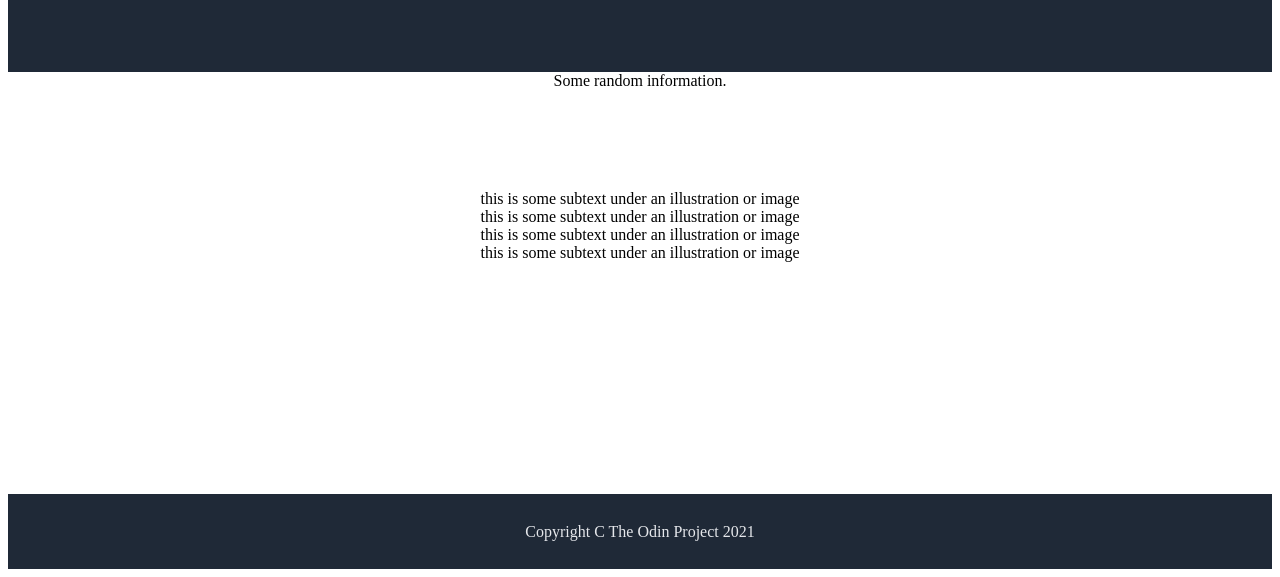
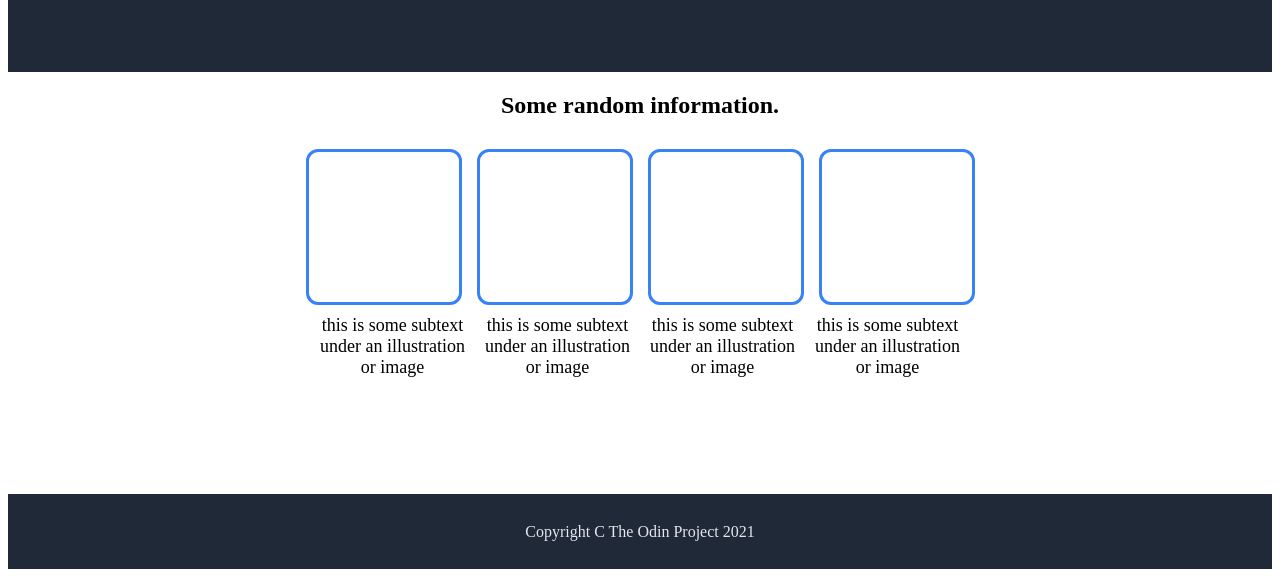
Before and after one commit to sungazing8/Odin-landing-page, a plain HTML site: page index.html in a window 1280 px wide. Shown: the part 239-816 px from the top of the page. Drawn offline with Linux system fonts and the light colour scheme.

Commit message:
Complete container-2 css

```diff
--- a/style.css
+++ b/style.css
@@ -91,14 +91,42 @@ button{
     align-items: center;
 }
 
+
 .boxes{
     display: flex;
+    margin: 10px;
+    justify-content: space-around;
+    gap: 15px;
+}
+
+.cont-2{
+    display: flex;
+    justify-content: center;
+    font-size: 24px;
+    font-weight: 700;
+    padding-top: 20px;
+    padding-bottom: 20px;
 }
 
 .box{
-    border: 1px;
-    border-color: #3882f6;
-    border-radius: 3px;
-    height: 100px;
-    width: 100px;
+    display: flex;
+    border-radius: 12px;
+    height: 150px;
+    width: 150px;
+    border-width: 0 2px;
+    border: solid #3882f6;
+
 }
+
+.box-info{
+    display: flex;
+    gap: 15px;
+    justify-content: space-around;
+    align-items: center;
+}
+
+.info{
+    text-align: center;
+    width: 150px;
+    font-size: 18px;
+}
```
